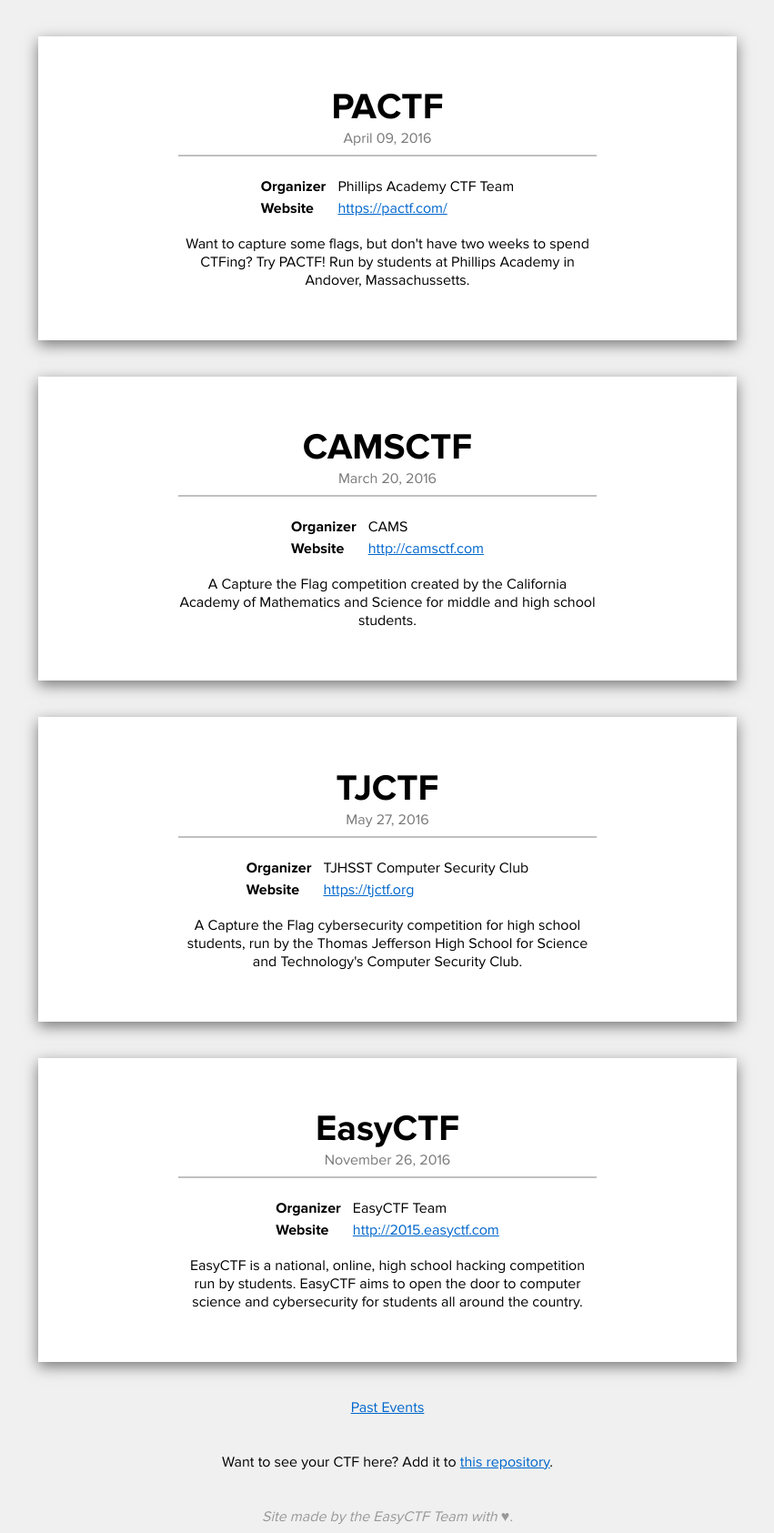
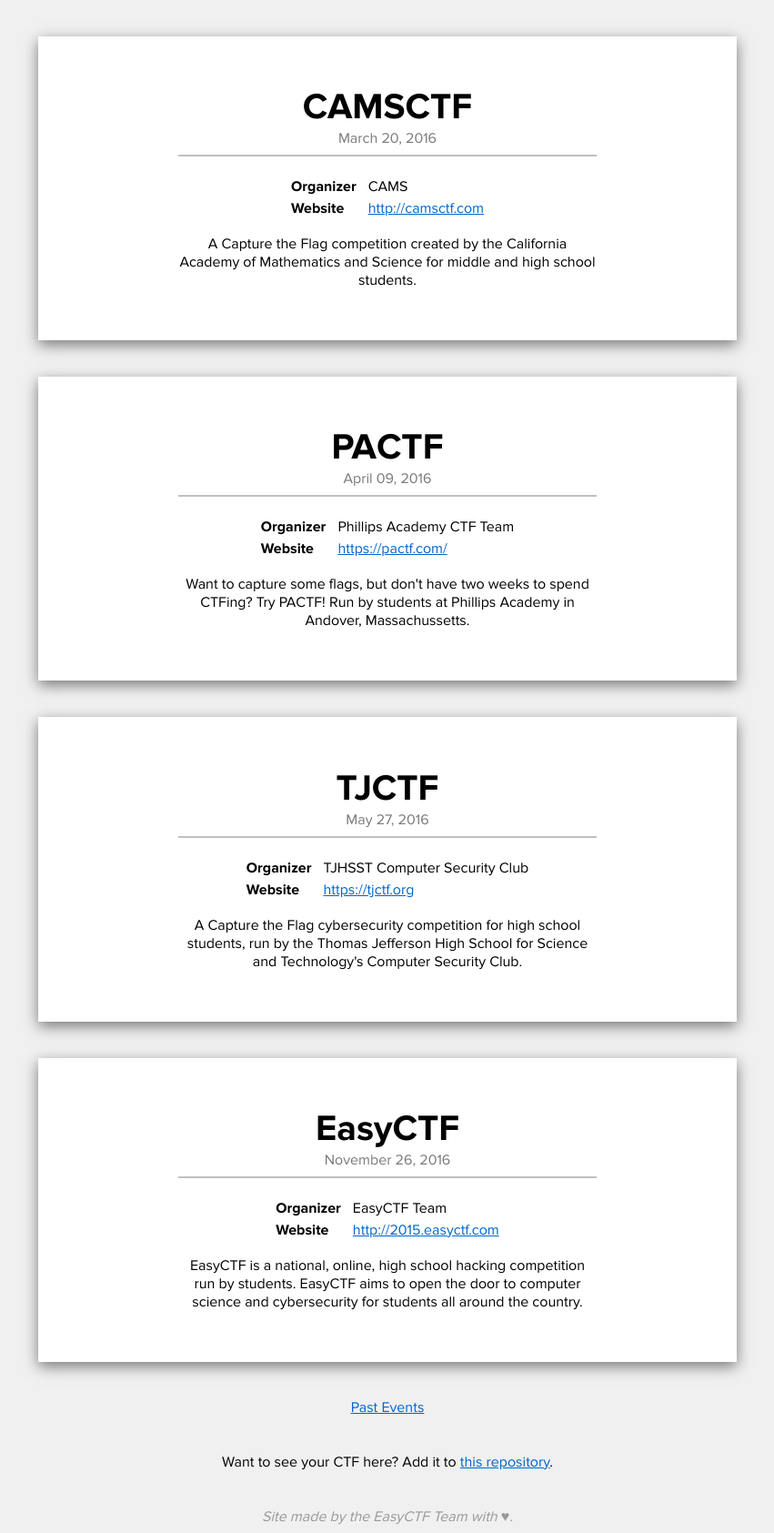
Before and after one commit to easyctf/calendar, a Jekyll site: the page built from index.html, in a window 1280 px wide. Shown: the whole page at 91% size, without its empty margins (214-1065 px from the left). Built offline with Jekyll 4.4.1, drawn with Linux system fonts in a browser that asks for light colours; nearby versions of some CDN libraries.

Commit message:
Reordered CTFs.

```diff
--- a/_data/events.yml
+++ b/_data/events.yml
@@ -12,17 +12,17 @@
   website: https://lasactf.com
   description: "LASACTF is a national computer science and security competition run by students at LASA High School in Austin, Texas."
 -
+  name: CAMSCTF
+  start_timestamp: 1458493200
+  organizer: CAMS
+  website: http://camsctf.com
+  description: "A Capture the Flag competition created by the California Academy of Mathematics and Science for middle and high school students."
+-
   name: PACTF
   start_timestamp: 1460242800
   organizer: Phillips Academy CTF Team
   website: https://pactf.com/
   description: "Want to capture some flags, but don't have two weeks to spend CTFing? Try PACTF! Run by students at Phillips Academy in Andover, Massachussetts."
--
-  name: CAMSCTF
-  start_timestamp: 1458493200
-  organizer: CAMS
-  website: http://camsctf.com
-  description: "A Capture the Flag competition created by the California Academy of Mathematics and Science for middle and high school students."
 -
   name: TJCTF
   start_timestamp: 1464386400
```
